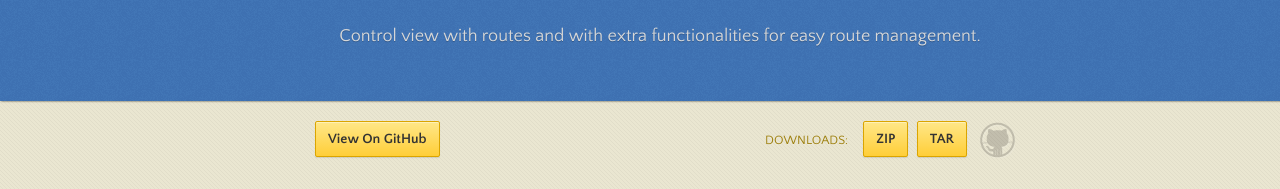
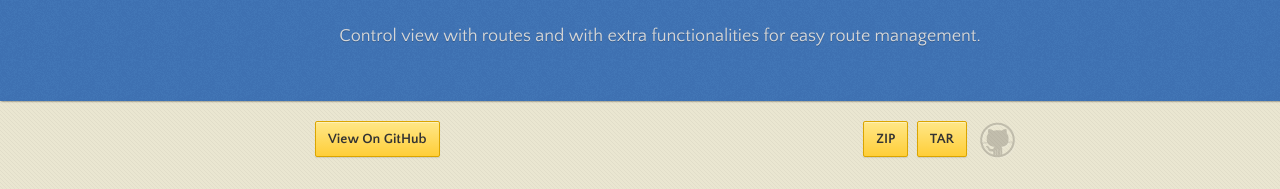
Before and after one commit to JesselJohn/angular-state-handler, a plain HTML site: page index.html in a window 1280 px wide. Shown: the top 189 px of the page. Drawn offline with nearby package versions, Linux system fonts and the light colour scheme.

Commit message:
Removed text "Downloads"

```diff
--- a/index.html
+++ b/index.html
@@ -36,7 +36,6 @@
 
         <a href="https://github.com/JesselJohn/angular-state-handler" class="button fork"><strong>View On GitHub</strong></a>
         <div class="downloads">
-          <span>Downloads:</span>
           <ul>
             <li><a href="https://github.com/JesselJohn/angular-state-handler/zipball/master" class="button">ZIP</a></li>
             <li><a href="https://github.com/JesselJohn/angular-state-handler/tarball/master" class="button">TAR</a></li>
```
